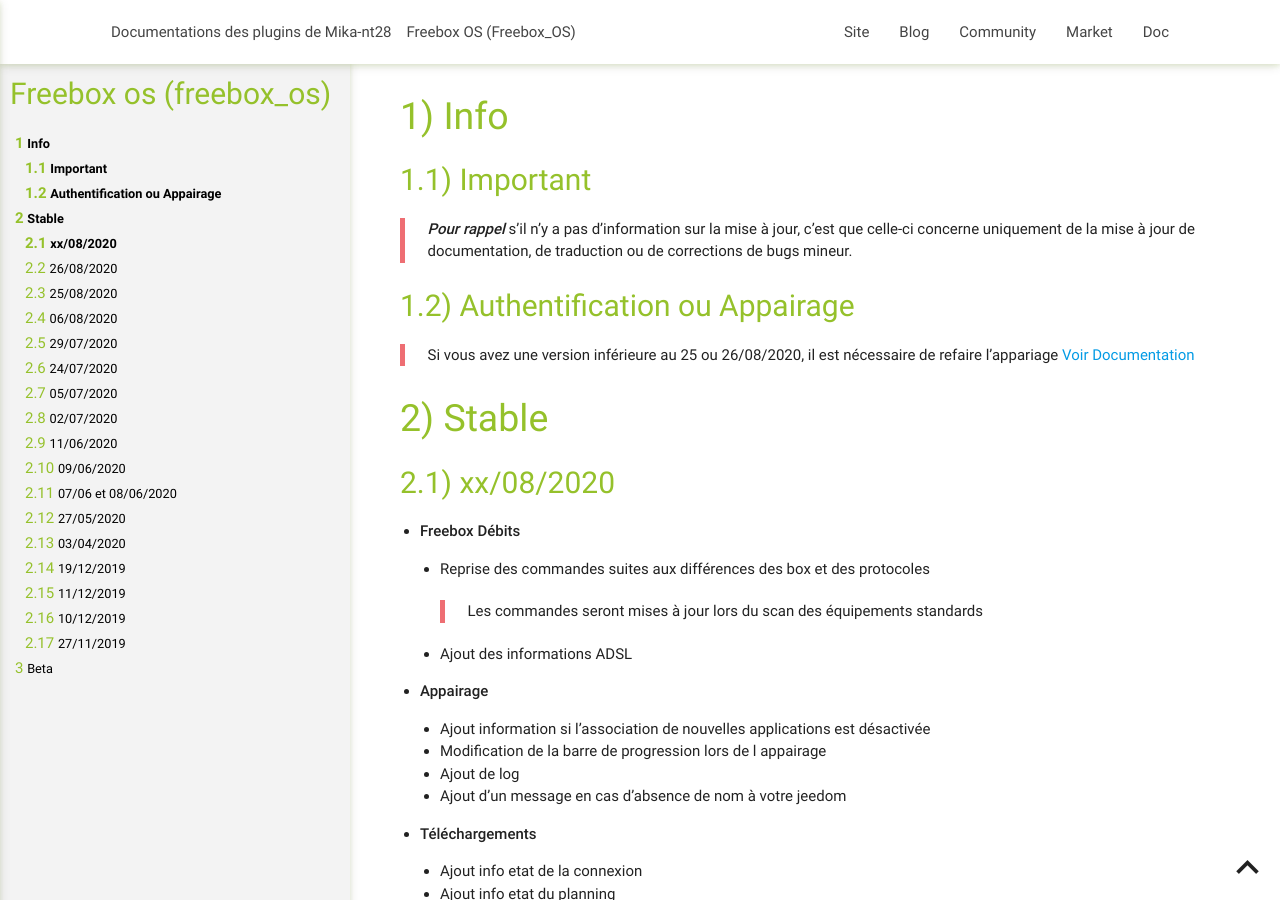
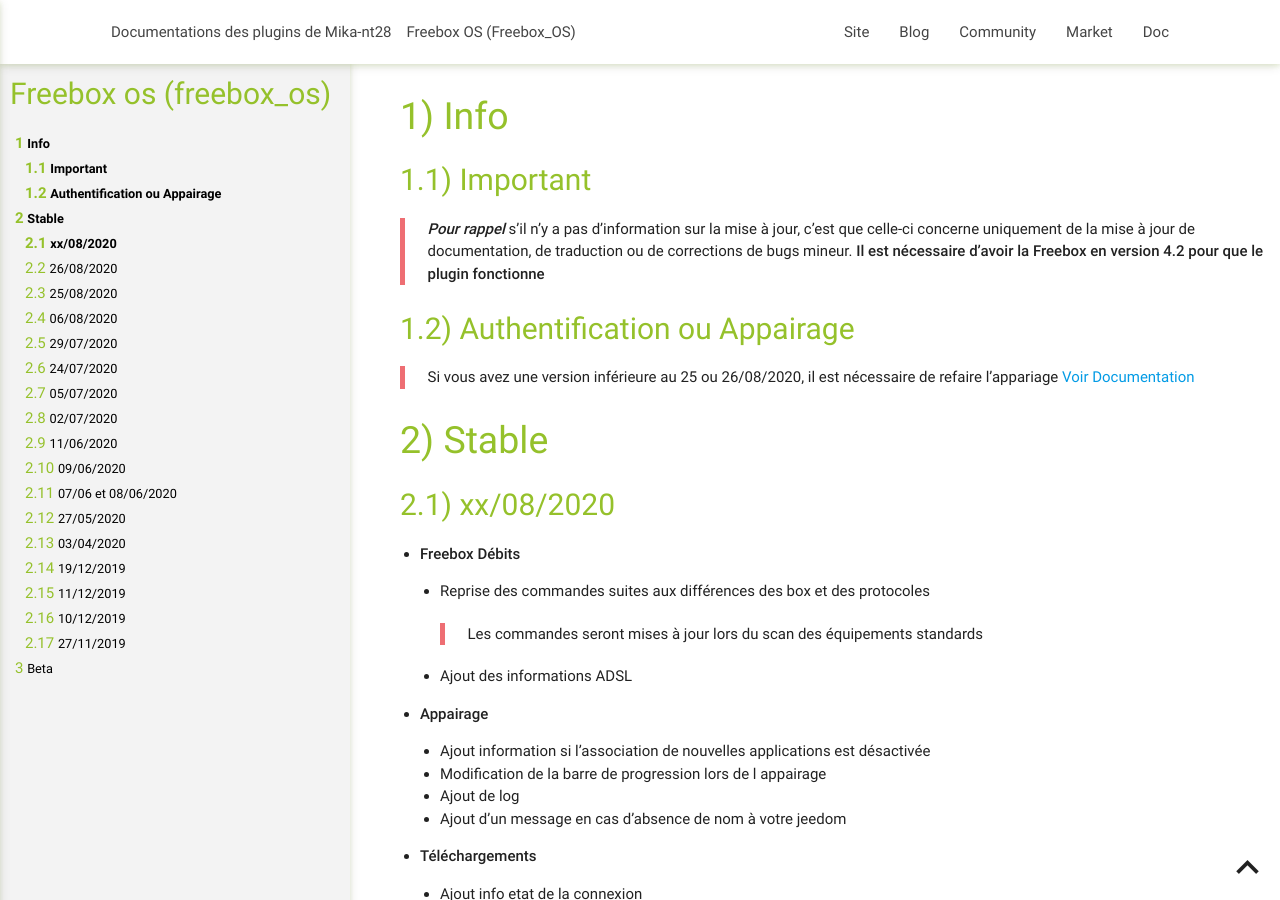
Before and after one commit to mika-nt28/Documentations, a Jekyll site: the page built from Freebox_OS/fr_FR/changelog.md, in a window 1280 px wide and 900 px high. Built offline with Jekyll 4.4.1, drawn with Linux system fonts in a browser that asks for light colours.

Commit message:
Update changelog + API

```diff
--- a/Freebox_OS/fr_FR/changelog.md
+++ b/Freebox_OS/fr_FR/changelog.md
@@ -10,6 +10,7 @@
 ## Important
 
 > **_Pour rappel_** s'il n'y a pas d'information sur la mise à jour, c'est que celle-ci concerne uniquement de la mise à jour de documentation, de traduction ou de corrections de bugs mineur.
+> **Il est nécessaire d'avoir la Freebox en version 4.2 pour que le plugin fonctionne**
 
 ## Authentification ou Appairage
 
@@ -126,7 +127,7 @@
 
 ## 29/07/2020
 
-> Il est nécessaire d'avoir la Freebox en version 4.2 pour que le plugin fonctionne
+> **Il est nécessaire d'avoir la Freebox en version 4.2 pour que le plugin fonctionne**
 
 - Réécriture de la partie création des équipements standards
 - **Contrôle Parental**
```
Also changed, not shown: Freebox_OS/fr_FR/index.md (+4 -0 lines).
